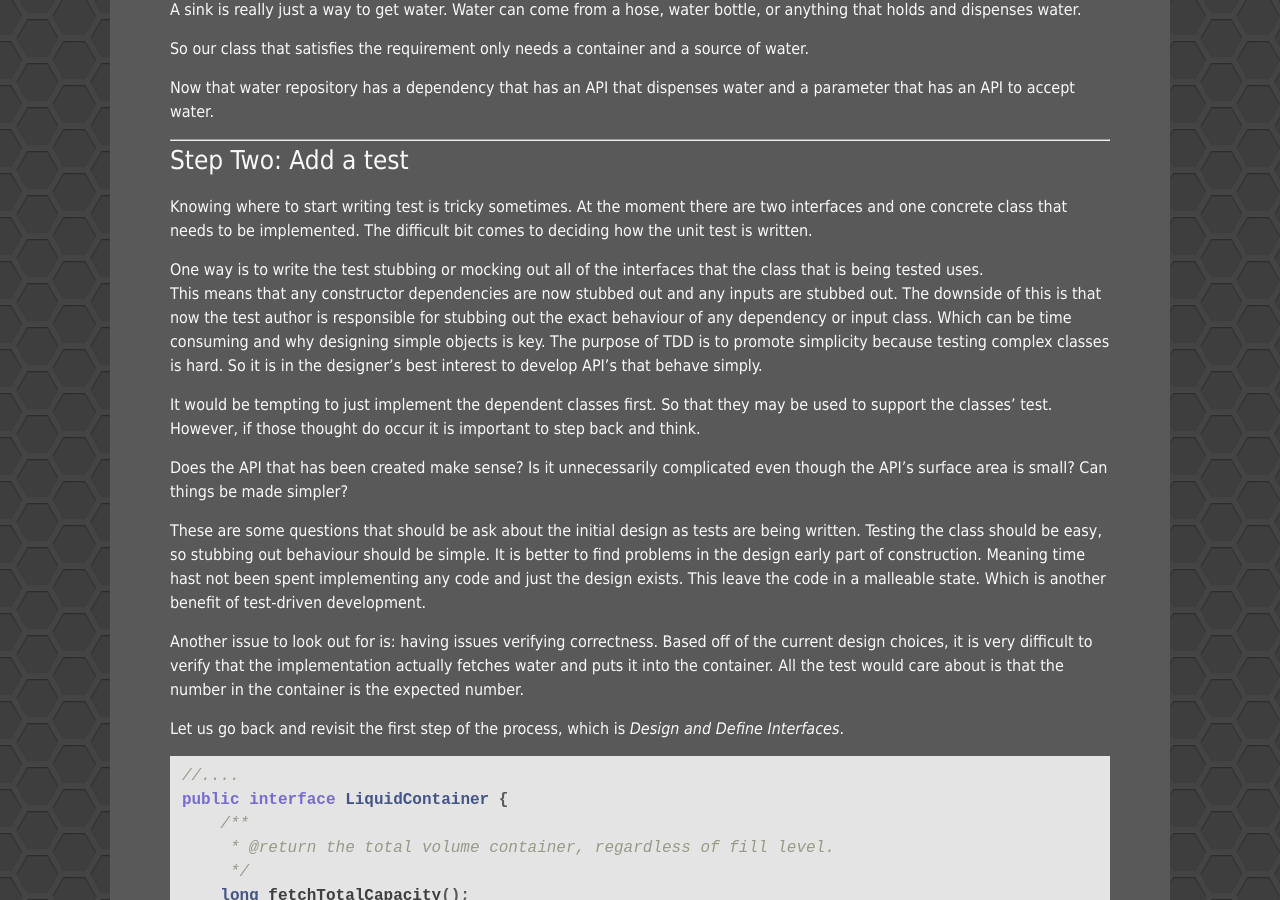
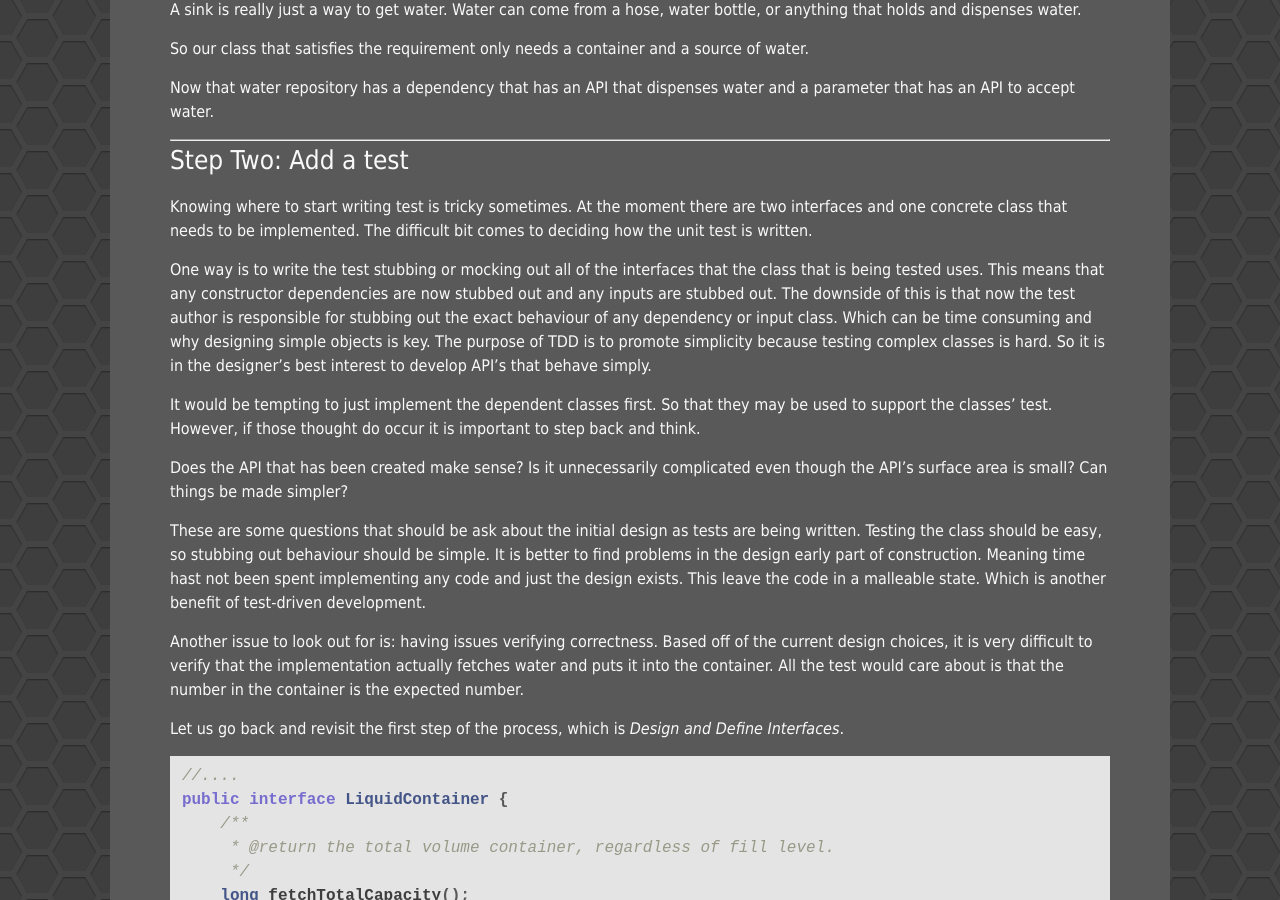
Before and after one commit to Unthrottled/blog, a Jekyll site: the page built from _posts/2017-12-29-PeanutButter-Driven-Devolpment.md, in a window 1280 px wide and 900 px high, scrolled down 4296 px. Built offline with Jekyll 4.4.1, drawn with Linux system fonts in a browser that asks for light colours.

Commit message:
Less of that

```diff
--- a/_posts/2017-12-29-PeanutButter-Driven-Devolpment.md
+++ b/_posts/2017-12-29-PeanutButter-Driven-Devolpment.md
@@ -191,7 +191,7 @@ Knowing where to start writing test is tricky sometimes.
 At the moment there are two interfaces and one concrete class that needs to be implemented.
 The difficult bit comes to deciding how the unit test is written.
 
-One way is to write the test stubbing or mocking out all of the interfaces that the class that is being tested uses. \
+One way is to write the test stubbing or mocking out all of the interfaces that the class that is being tested uses.
 This means that any constructor dependencies are now stubbed out and any inputs are stubbed out.
 The downside of this is that now the test author is responsible for stubbing out the exact behaviour of any dependency or input class.
 Which can be time consuming and why designing simple objects is key.
```
